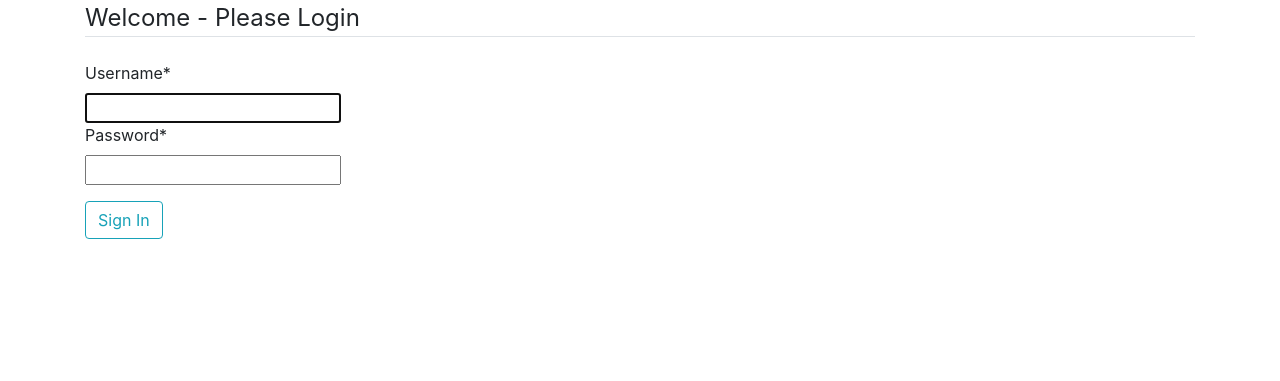
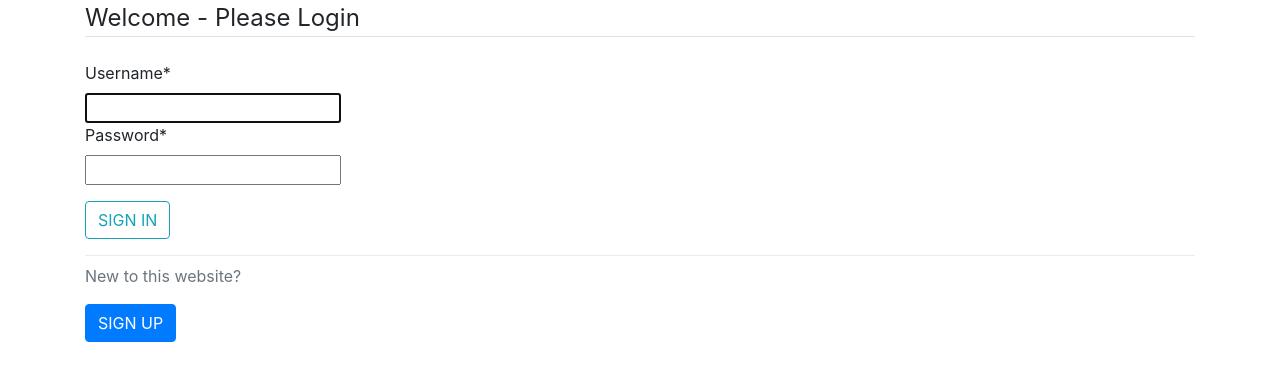
Before and after one commit to akash-swain/mahadiscom-elec-bill, a Django app: page /login/ in a window 1280 px wide. Shown: the top 381 px of the page. Run offline with Django 3.2, Linux system fonts and the light colour scheme; some libraries are stand-ins or nearby versions.

Commit message:
commit feature

```diff
--- a/billapp/templates/billapp/billdetail.html
+++ b/billapp/templates/billapp/billdetail.html
@@ -16,11 +16,11 @@
             <tr>
                  <th scope="col">Address</th>
                   <th scope="col">Consumer No</th>
-                  <th scope="col">New Payablet</th>
+                  <th scope="col">New Payable</th>
                   <th scope="col">Prompt Discount</th>
                   <th scope="col">Prompt Payment date</th>
                   <th scope="col">Due date</th>
-                  <th scope="col">Consumption Detail</th>
+                  <th scope="col">Units</th>
                   <th scope="col">Month</th>
                   <th scope="col">Date</th>
                   <th scope="col">To Be Paid</th>
--- a/billapp/templates/billapp/login.html
+++ b/billapp/templates/billapp/login.html
@@ -48,12 +48,16 @@
                     {{form|crispy}}
                 </fieldset>
                 <div class="form-group">
-                    <button type="submit" class="btn btn-outline-info">Sign In</button>
-
+                    <button type="submit" class="btn btn-outline-info">SIGN IN</button>
                 </div>
             </form>
         </div>
-
+        <div class="dropdown-divider"></div>
+          <!-- <a class="dropdown-item" href="#">New around here? Sign up</a> -->
+          <p class="text-muted">New to this website?</p>
+          <a class="btn btn-primary" href="{% url 'signup' %}" role="button">SIGN UP</a>
+          <!-- <a class="dropdown-item" href="#">Forgot password?</a> -->
+        </div>
         </div>
 
     </body>
```
Also changed, not shown: MahadiscomElecBill.py (+4 -7 lines), db.sqlite3.
